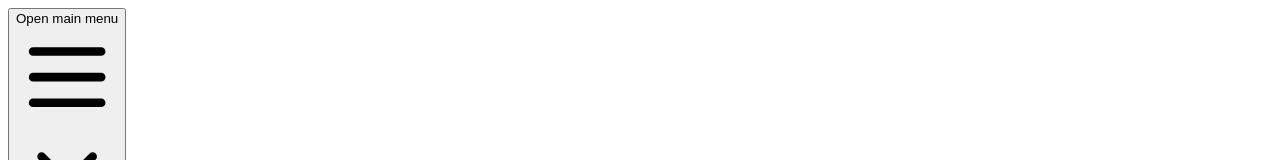
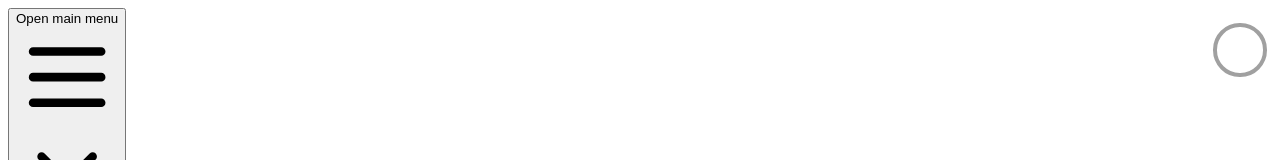
Before and after one commit to YofretRios/tasks-pending, a Next.js app: page / in a window 1280 px wide. Shown: the top 160 px of the page. Built offline with nearby package versions, Linux system fonts and the light colour scheme.

Commit message:
feat: centralize loader

```diff
--- a/components/Layout.js
+++ b/components/Layout.js
@@ -7,7 +7,7 @@ export default function Layout({ children }) {
   return (
     <>
       <Header />
-      <main className="max-w-7xl mx-auto px-2 py-10 sm:px-6 lg:px-8">
+      <main className="max-w-7xl mx-auto px-2 py-10 sm:px-6 lg:px-8 relative">
         {children}
       </main>
     </>
--- /dev/null
+++ b/components/Loader.js
@@ -0,0 +1,20 @@
+import React from 'react';
+import clsx from 'clsx';
+import { useIsFetching } from 'react-query';
+
+export default function Loader() {
+  const isFetching = useIsFetching();
+
+  console.log(isFetching);
+
+  const spinnerClass = clsx('lds-ripple', {
+    'hidden': !isFetching
+  })
+
+  return (
+    <div className={spinnerClass}>
+      <div></div>
+      <div></div>
+    </div>
+  );
+}
--- a/pages/_app.js
+++ b/pages/_app.js
@@ -2,7 +2,9 @@ import { QueryClientProvider } from 'react-query';
 import { ReactQueryDevtools } from 'react-query/devtools';
 import { Toaster } from 'react-hot-toast';
 import Layout from '../components/Layout';
+import Loader from '../components/Loader';
 import { queryClient } from '../queryClient';
+import '../styles/global.css';
 import 'tailwindcss/tailwind.css';
 
 function MyApp({ Component, pageProps }) {
@@ -11,6 +13,7 @@ function MyApp({ Component, pageProps }) {
       <Layout>
         <Component {...pageProps} />
         <Toaster />
+        <Loader />
       </Layout>
       <ReactQueryDevtools />
     </QueryClientProvider>
--- /dev/null
+++ b/styles/global.css
@@ -0,0 +1,37 @@
+.lds-ripple {
+  display: inline-block;
+  position: absolute;
+  top: 10px;
+  right: 0;
+  width: 80px;
+  height: 80px;
+}
+
+.lds-ripple div {
+  position: absolute;
+  border: 4px solid #000;
+  opacity: 1;
+  border-radius: 50%;
+  animation: lds-ripple 1s cubic-bezier(0, 0.2, 0.8, 1) infinite;
+}
+
+.lds-ripple div:nth-child(2) {
+  animation-delay: -0.5s;
+}
+
+@keyframes lds-ripple {
+  0% {
+    top: 36px;
+    left: 36px;
+    width: 0;
+    height: 0;
+    opacity: 1;
+  }
+  100% {
+    top: 0px;
+    left: 0px;
+    width: 72px;
+    height: 72px;
+    opacity: 0;
+  }
+}
```
